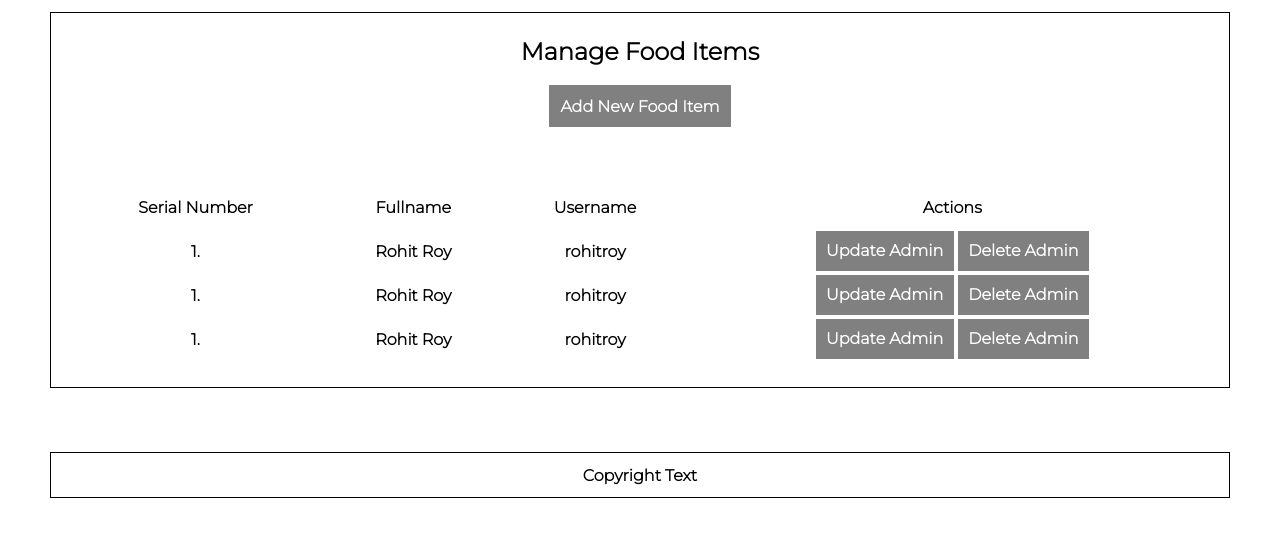
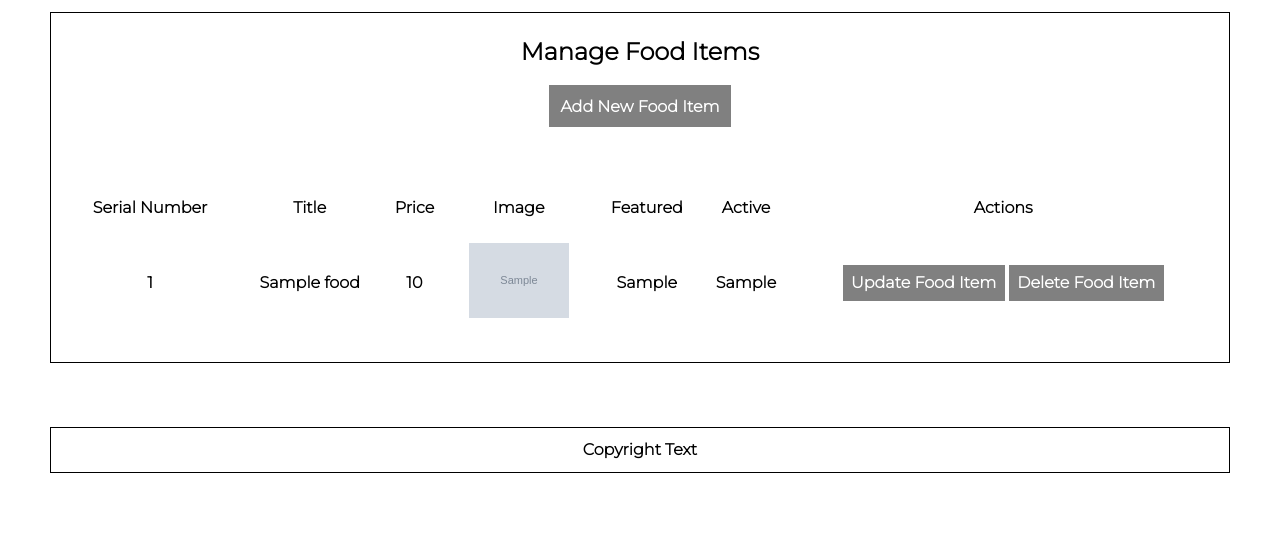
Before and after one commit to rohitroy-github/GrabABite-food-delivery-management-system, a PHP site: page /rohit-projects/manage-food.php in a window 1280 px wide. Shown: the part 160-697 px from the top of the page. Run offline with PHP 8.4, Linux system fonts and the light colour scheme; the visitor is signed in with stand-in values (Sample User, id 1); tables that the repository leaves empty or names only in its code hold one stand-in row (values such as "Sample post"); grey boxes marked "Sample" are stand-in pictures.

Commit message:
errors spotted !

```diff
--- a/admin/manage-food.php
+++ b/admin/manage-food.php
@@ -1,4 +1,4 @@
-<!-- Manage Food Panel -->
+<!-- Manage Food Panel  -->
 
 <!DOCTYPE html>
 <html lang="en">
@@ -11,7 +11,7 @@
 
     <!-- Add Bootstrap Code -->
 
-    <title>Food Ordering App - Home Page</title>
+    <title>Food Ordering App - Manage Food Items</title>
   </head>
   <body>
     <!-- Menu Section -->
@@ -26,9 +26,9 @@
 
         <br />
 
-        <!-- Button to add new food -->
+        <!-- Button to add new Category -->
 
-        <a href="add-food.php" class="btn-new-food">Add New Food Item</a>
+        <a href="add-food.php" class="btn-new-admin">Add New Food Item</a>
 
         <br /><br /><br />
 
@@ -41,6 +41,36 @@ if (isset($_SESSION['add-food'])) {
     unset($_SESSION['add-food']);
 }
 
+if (isset($_SESSION['update-food'])) {
+    echo $_SESSION['update-food'];
+    // Ending session
+    unset($_SESSION['update-food']);
+}
+
+if (isset($_SESSION['failed-to-delete-food-item-image'])) {
+    echo $_SESSION['failed-to-delete-food-item-image'];
+    // Ending session
+    unset($_SESSION['failed-to-delete-food-item-image']);
+}
+
+if (isset($_SESSION['delete-food-item'])) {
+    echo $_SESSION['delete-food-item'];
+    // Ending session
+    unset($_SESSION['delete-food-item']);
+}
+
+if (isset($_SESSION['failed-to-update-upload-image'])) {
+    echo $_SESSION['failed-to-update-upload-image'];
+    // Ending session
+    unset($_SESSION['failed-to-update-upload-image']);
+}
+
+if (isset($_SESSION['failed-to-remove-current-food-image'])) {
+    echo $_SESSION['failed-to-remove-current-food-image'];
+    // Ending session
+    unset($_SESSION['failed-to-remove-current-food-image']);
+}
+
 ?>
 
         <br />
@@ -49,40 +79,86 @@ if (isset($_SESSION['add-food'])) {
 
           <tr>
             <th>Serial Number</th>
-            <th>Fullname</th>
-            <th>Username</th>
+            <th>Title</th>
+            <th>Price</th>
+            <th>Image</th>
+            <th>Featured</th>
+            <th>Active</th>
             <th>Actions</th>
           </tr>
 
+          <?php
+$sql = "SELECT * FROM tbl_food";
+
+$res = mysqli_query($conn, $sql);
+
+if ($res == true) {
+
+    // Count rows for checking data availibility
+    $count = mysqli_num_rows($res);
+
+    $sn = 1;
+
+    if ($count > 0) {
+        while ($rows = mysqli_fetch_assoc($res)) {
+            //Run as long as data is available
+            $id = $rows['id'];
+            $title = $rows['title'];
+            $price = $rows['price'];
+            $image_name = $rows['image_name'];
+            $featured = $rows['featured'];
+            $active = $rows['active'];
+            ?>
+
             <tr>
-            <td>1.</td>
-            <td>Rohit Roy</td>
-            <td>rohitroy</td>
+              <td><?php echo $sn++; ?></td>
+              <td><?php echo $title; ?></td>
+              <td><?php echo $price; ?></td>
               <td>
-              <a href="#" class="btn-table">Update Admin</a>
-              <a href="#" class="btn-table">Delete Admin</a>
+                <?php
+// Check if image name is available ?
+
+            if ($image_name != "") {
+                ?>
+                  <img src="<?php echo HOMEURL; ?>images/food/<?php echo $image_name; ?>" width="100px">
+                  <?php
+} else {
+                echo "<div class='message'>Image Not Uploaded !</div>";
+            }
+            ?>
+              </td>
+              <td><?php echo $featured; ?></td>
+              <td><?php echo $active; ?></td>
+              <td>
+              <a
+                  href="<?php echo HOMEURL; ?>admin/update-food.php?id=<?php echo $id; ?>&image_name=<?php echo $image_name; ?>"
+                  class="btn-table"
+                  >Update Food Item</a
+                >
+
+                <a
+                  href="<?php echo HOMEURL; ?>admin/delete-food.php?id=<?php echo $id; ?>&image_name=<?php echo $image_name; ?>"
+                  class="btn-table"
+                  >Delete Food Item</a
+                >
               </td>
               </tr>
 
+            <?php
+
+        }
+
+    } else {
+        ?>
             <tr>
-            <td>1.</td>
-            <td>Rohit Roy</td>
-            <td>rohitroy</td>
-            <td>
-              <a href="#" class="btn-table">Update Admin</a>
-              <a href="#" class="btn-table">Delete Admin</a>
+              <td colspan="6">
+                <div class="message">No Food Item Found !</div>
               </td>
             </tr>
-
-          <tr>
-            <td>1.</td>
-            <td>Rohit Roy</td>
-            <td>rohitroy</td>
-            <td>
-              <a href="#" class="btn-table">Update Admin</a>
-              <a href="#" class="btn-table">Delete Admin</a>
-            </td>
-          </tr>
+            <?php
+}
+}
+?>
 
         </table>
       </div>
```
Also changed, not shown: admin/update-category.php (+12 -24 lines), admin/update-food.php (line endings or trailing spaces). Lines whose indentation alone changed are shown as unchanged.
